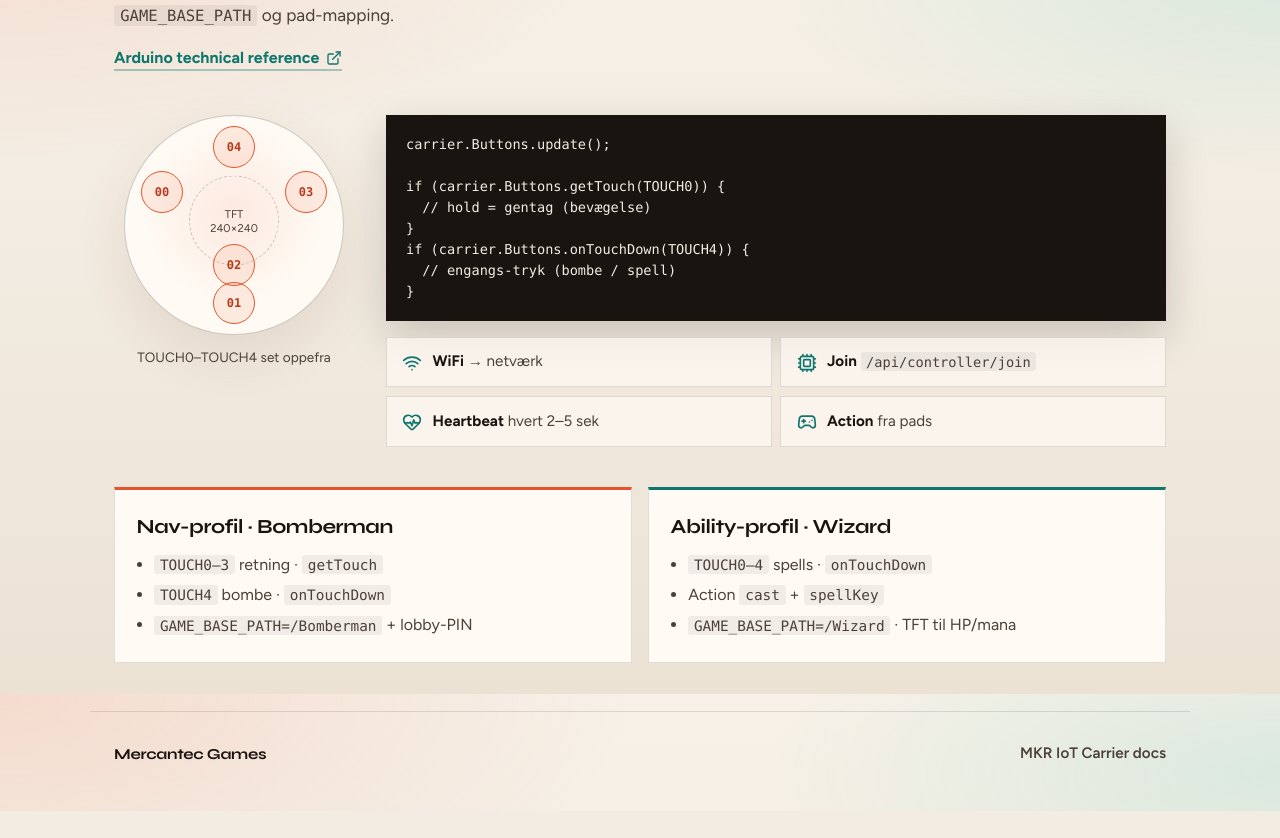
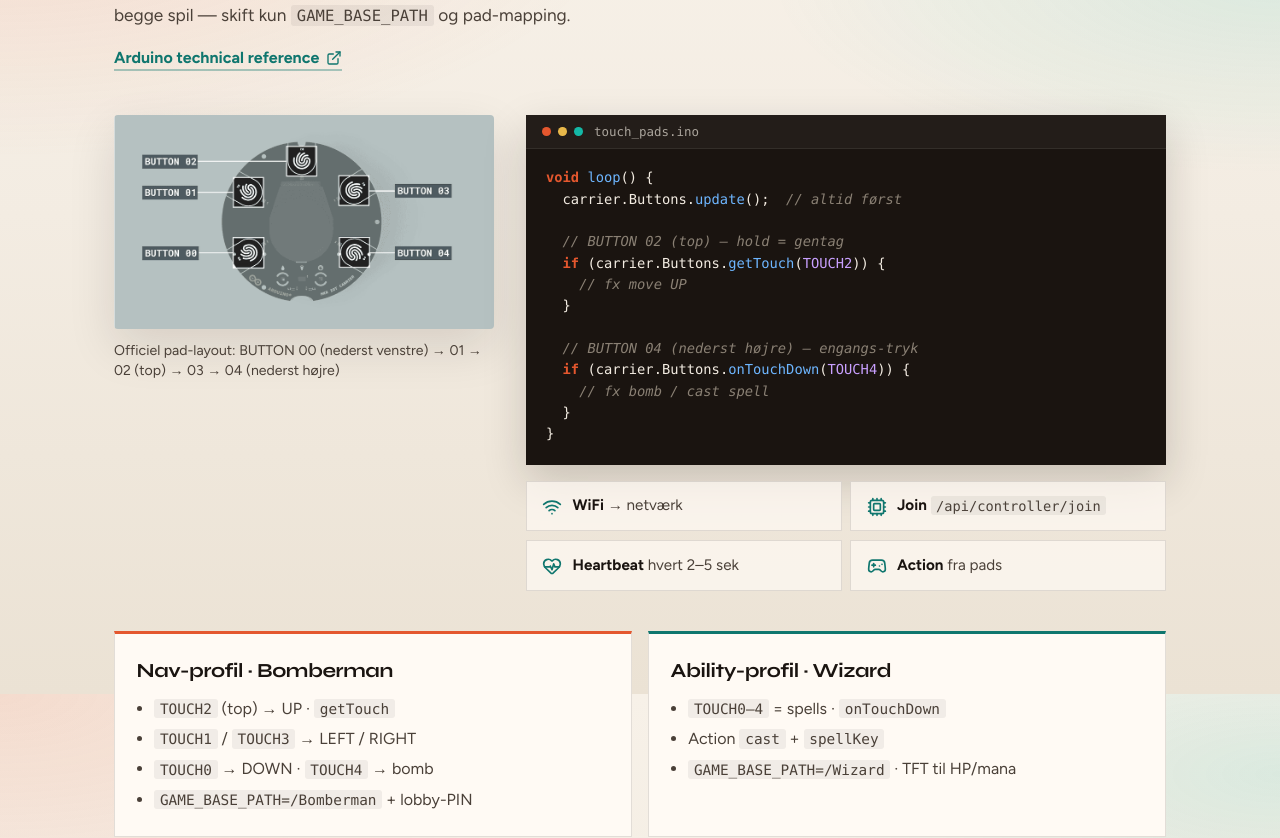
Before and after one commit to Mercantech/Games, a React (Vite) app in the folder web/: page / in a window 1280 px wide. Shown: the part 1706-2544 px from the top of the page. Before the commit the page ends 2517 px from the top, so only its background shows below. Built offline with nearby package versions, Linux system fonts and the light colour scheme.

Commit message:
Add carrier diagram and .ino syntax highlighting

```diff
--- a/web/src/App.css
+++ b/web/src/App.css
@@ -337,88 +337,28 @@
 
 @media (min-width: 800px) {
   .hw-row {
-    grid-template-columns: 240px 1fr;
+    grid-template-columns: minmax(260px, 380px) 1fr;
     align-items: start;
   }
 }
 
-.pad-diagram {
-  text-align: center;
+.carrier-figure {
+  margin: 0;
 }
 
-.pad-ring {
-  position: relative;
-  width: 220px;
-  height: 220px;
-  margin: 0 auto;
-  border-radius: 50%;
-  border: 1px solid var(--line-strong);
-  background:
-    radial-gradient(circle at 50% 45%, rgba(228, 87, 46, 0.1), transparent 55%),
-    #fffaf4;
-  box-shadow: 0 20px 50px rgba(26, 20, 16, 0.08);
-  animation: pad-glow 5s ease-in-out infinite;
+.carrier-img {
+  display: block;
+  width: 100%;
+  height: auto;
+  border-radius: 4px;
+  background: #c8c8c8;
+  box-shadow: 0 18px 48px rgba(26, 20, 16, 0.12);
 }
 
-.pad {
-  position: absolute;
-  width: 42px;
-  height: 42px;
-  border-radius: 50%;
-  border: 1.5px solid var(--ember);
-  background: rgba(228, 87, 46, 0.1);
-  color: var(--ember-deep);
-  font-family: ui-monospace, Consolas, monospace;
-  font-size: 0.75rem;
-  font-weight: 700;
-  display: grid;
-  place-items: center;
-}
-
-.pad-4 {
-  top: 10px;
-  left: 50%;
-  transform: translateX(-50%);
-}
-.pad-0 {
-  top: 55px;
-  left: 16px;
-}
-.pad-3 {
-  top: 55px;
-  right: 16px;
-}
-.pad-2 {
-  bottom: 48px;
-  left: 50%;
-  transform: translateX(-50%);
-}
-.pad-1 {
-  bottom: 10px;
-  left: 50%;
-  transform: translateX(-50%);
-}
-
-.pad-screen {
-  position: absolute;
-  top: 50%;
-  left: 50%;
-  transform: translate(-50%, -55%);
-  width: 90px;
-  height: 90px;
-  border-radius: 50%;
-  border: 1px dashed var(--line-strong);
-  display: grid;
-  place-content: center;
-  font-size: 0.7rem;
-  line-height: 1.25;
-  color: var(--ink-soft);
-  text-align: center;
-}
-
-.pad-caption {
-  margin: 0.85rem 0 0;
-  font-size: 0.85rem;
+.carrier-figure figcaption {
+  margin-top: 0.75rem;
+  font-size: 0.88rem;
+  line-height: 1.4;
   color: var(--ink-soft);
 }
 
@@ -428,16 +368,86 @@
   gap: 1rem;
 }
 
-.code-panel {
+/* ——— .ino syntax ——— */
+.ino-block {
   margin: 0;
-  padding: 1.15rem 1.25rem;
+  overflow: hidden;
+  background: #1a1410;
+  box-shadow: 0 16px 40px rgba(26, 20, 16, 0.18);
+}
+
+.ino-filename {
+  display: flex;
+  align-items: center;
+  gap: 0.5rem;
+  padding: 0.55rem 1rem;
+  font-family: ui-monospace, Consolas, monospace;
+  font-size: 0.78rem;
+  color: rgba(243, 236, 226, 0.65);
+  background: rgba(255, 255, 255, 0.04);
+  border-bottom: 1px solid rgba(243, 236, 226, 0.08);
+}
+
+.ino-filename::before {
+  content: "";
+  width: 0.55rem;
+  height: 0.55rem;
+  border-radius: 50%;
+  background: var(--ember);
+  box-shadow: 1rem 0 0 #e8b84a, 2rem 0 0 var(--arc-bright);
+  margin-right: 2.2rem;
+}
+
+.ino-pre {
+  margin: 0;
+  padding: 1.15rem 1.25rem 1.25rem;
   overflow-x: auto;
-  background: #1a1410;
+  font-family: ui-monospace, "Cascadia Code", Consolas, monospace;
+  font-size: 0.86rem;
+  line-height: 1.55;
   color: #f3ece2;
-  font-family: ui-monospace, Consolas, monospace;
-  font-size: 0.85rem;
-  line-height: 1.55;
-  box-shadow: 0 16px 40px rgba(26, 20, 16, 0.18);
+}
+
+.ino-pre code {
+  background: none;
+  padding: 0;
+  border-radius: 0;
+  font-size: inherit;
+  color: inherit;
+}
+
+.ino-line {
+  display: inline;
+}
+
+.ino-comment {
+  color: #8a8074;
+  font-style: italic;
+}
+
+.ino-string {
+  color: #7dcea0;
+}
+
+.ino-number {
+  color: #f0a06a;
+}
+
+.ino-keyword {
+  color: #e4572e;
+  font-weight: 600;
+}
+
+.ino-type {
+  color: #5ec4b8;
+}
+
+.ino-macro {
+  color: #c9a0ff;
+}
+
+.ino-fn {
+  color: #6eb6ff;
 }
 
 .flow {
@@ -583,16 +593,6 @@
   }
 }
 
-@keyframes pad-glow {
-  0%,
-  100% {
-    box-shadow: 0 20px 50px rgba(26, 20, 16, 0.08);
-  }
-  50% {
-    box-shadow: 0 24px 56px rgba(228, 87, 46, 0.14);
-  }
-}
-
 @media (prefers-reduced-motion: reduce) {
   .brand,
   .headline,
@@ -600,7 +600,6 @@
   .hero-ctas,
   .wash-ember,
   .wash-arc,
-  .pad-ring,
   .dest-bg,
   .dest-copy {
     animation: none !important;
--- a/web/src/App.tsx
+++ b/web/src/App.tsx
@@ -1,4 +1,6 @@
 import './App.css'
+import carrierButtons from './assets/mkr-iot-carrier-buttons.png'
+import { InoCode } from './InoCode'
 import {
   ArrowRight,
   ArrowUpRight,
@@ -11,6 +13,20 @@ import {
 
 const CARRIER_DOC =
   'https://docs.arduino.cc/tutorials/mkr-iot-carrier/mkr-iot-carrier-01-technical-reference/'
+
+const TOUCH_SNIPPET = `void loop() {
+  carrier.Buttons.update();  // altid først
+
+  // BUTTON 02 (top) – hold = gentag
+  if (carrier.Buttons.getTouch(TOUCH2)) {
+    // fx move UP
+  }
+
+  // BUTTON 04 (nederst højre) – engangs-tryk
+  if (carrier.Buttons.onTouchDown(TOUCH4)) {
+    // fx bomb / cast spell
+  }
+}`
 
 export default function App() {
   return (
@@ -79,8 +95,9 @@ export default function App() {
           <h2>Byg controlleren på MKR IoT Carrier</h2>
           <p>
             <strong>MKR WiFi 1010</strong> + <strong>MKR IoT Carrier</strong> (Oplà): fem
-            kapacitive pads, rund 1,3″ TFT (240×240) og WiFi til spil-serveren. Samme sketch-flow
-            til begge spil — skift kun <code>GAME_BASE_PATH</code> og pad-mapping.
+            kapacitive pads (BUTTON 00–04 = <code>TOUCH0</code>–<code>TOUCH4</code>), rund TFT og
+            WiFi til spil-serveren. Samme sketch-flow til begge spil — skift kun{' '}
+            <code>GAME_BASE_PATH</code> og pad-mapping.
           </p>
           <a className="doc-link" href={CARRIER_DOC} target="_blank" rel="noreferrer">
             Arduino technical reference <ExternalLink size={16} />
@@ -88,31 +105,22 @@ export default function App() {
         </div>
 
         <div className="hw-row">
-          <div className="pad-diagram" aria-hidden="true">
-            <div className="pad-ring">
-              <span className="pad pad-4">04</span>
-              <span className="pad pad-0">00</span>
-              <span className="pad pad-3">03</span>
-              <span className="pad pad-2">02</span>
-              <span className="pad pad-1">01</span>
-              <span className="pad-screen">
-                TFT
-                <br />
-                240×240
-              </span>
-            </div>
-            <p className="pad-caption">TOUCH0–TOUCH4 set oppefra</p>
-          </div>
+          <figure className="carrier-figure">
+            <img
+              className="carrier-img"
+              src={carrierButtons}
+              alt="Arduino MKR IoT Carrier set oppefra med BUTTON 00–04 markeret rundt om displayet"
+              width={640}
+              height={640}
+            />
+            <figcaption>
+              Officiel pad-layout: BUTTON 00 (nederst venstre) → 01 → 02 (top) → 03 → 04 (nederst
+              højre)
+            </figcaption>
+          </figure>
 
           <div className="code-stack">
-            <pre className="code-panel">{`carrier.Buttons.update();
-
-if (carrier.Buttons.getTouch(TOUCH0)) {
-  // hold = gentag (bevægelse)
-}
-if (carrier.Buttons.onTouchDown(TOUCH4)) {
-  // engangs-tryk (bombe / spell)
-}`}</pre>
+            <InoCode code={TOUCH_SNIPPET} filename="touch_pads.ino" />
             <ol className="flow">
               <li>
                 <Wifi size={20} />
@@ -147,10 +155,13 @@ if (carrier.Buttons.onTouchDown(TOUCH4)) {
             <h3>Nav-profil · Bomberman</h3>
             <ul>
               <li>
-                <code>TOUCH0–3</code> retning · <code>getTouch</code>
+                <code>TOUCH2</code> (top) → UP · <code>getTouch</code>
               </li>
               <li>
-                <code>TOUCH4</code> bombe · <code>onTouchDown</code>
+                <code>TOUCH1</code> / <code>TOUCH3</code> → LEFT / RIGHT
+              </li>
+              <li>
+                <code>TOUCH0</code> → DOWN · <code>TOUCH4</code> → bomb
               </li>
               <li>
                 <code>GAME_BASE_PATH=/Bomberman</code> + lobby-PIN
@@ -161,7 +172,7 @@ if (carrier.Buttons.onTouchDown(TOUCH4)) {
             <h3>Ability-profil · Wizard</h3>
             <ul>
               <li>
-                <code>TOUCH0–4</code> spells · <code>onTouchDown</code>
+                <code>TOUCH0–4</code> = spells · <code>onTouchDown</code>
               </li>
               <li>
                 Action <code>cast</code> + <code>spellKey</code>
--- /dev/null
+++ b/web/src/InoCode.tsx
@@ -0,0 +1,212 @@
+import type { ReactNode } from 'react'
+
+type TokenKind = 'comment' | 'string' | 'number' | 'keyword' | 'type' | 'macro' | 'fn' | 'plain'
+
+const KEYWORDS = new Set([
+  'if',
+  'else',
+  'for',
+  'while',
+  'do',
+  'switch',
+  'case',
+  'break',
+  'continue',
+  'return',
+  'true',
+  'false',
+  'nullptr',
+  'new',
+  'delete',
+  'class',
+  'struct',
+  'public',
+  'private',
+  'protected',
+  'virtual',
+  'const',
+  'static',
+  'void',
+  'int',
+  'long',
+  'short',
+  'char',
+  'bool',
+  'float',
+  'double',
+  'unsigned',
+  'signed',
+  'sizeof',
+  'typedef',
+  'using',
+  'namespace',
+  'template',
+  'typename',
+])
+
+const TYPES = new Set([
+  'String',
+  'MKRIoTCarrier',
+  'WiFiClient',
+  'WiFiSSLClient',
+  'HttpClient',
+  'JSONVar',
+])
+
+const MACROS = new Set([
+  'TOUCH0',
+  'TOUCH1',
+  'TOUCH2',
+  'TOUCH3',
+  'TOUCH4',
+  'SETUP',
+  'LOOP',
+  'HIGH',
+  'LOW',
+  'INPUT',
+  'OUTPUT',
+  'LED_BUILTIN',
+  'ST77XX_BLACK',
+  'ST77XX_WHITE',
+  'ST77XX_RED',
+  'ST77XX_GREEN',
+  'ST77XX_YELLOW',
+])
+
+function classifyIdent(word: string): TokenKind {
+  if (KEYWORDS.has(word)) return 'keyword'
+  if (TYPES.has(word)) return 'type'
+  if (MACROS.has(word) || /^[A-Z][A-Z0-9_]+$/.test(word)) return 'macro'
+  return 'plain'
+}
+
+function tokenizeLine(line: string): { kind: TokenKind; text: string }[] {
+  const tokens: { kind: TokenKind; text: string }[] = []
+  let i = 0
+
+  while (i < line.length) {
+    // line comment
+    if (line[i] === '/' && line[i + 1] === '/') {
+      tokens.push({ kind: 'comment', text: line.slice(i) })
+      break
+    }
+
+    // string
+    if (line[i] === '"') {
+      let j = i + 1
+      while (j < line.length) {
+        if (line[j] === '\\') {
+          j += 2
+          continue
+        }
+        if (line[j] === '"') {
+          j++
+          break
+        }
+        j++
+      }
+      tokens.push({ kind: 'string', text: line.slice(i, j) })
+      i = j
+      continue
+    }
+
+    // char
+    if (line[i] === "'") {
+      let j = i + 1
+      while (j < line.length) {
+        if (line[j] === '\\') {
+          j += 2
+          continue
+        }
+        if (line[j] === "'") {
+          j++
+          break
+        }
+        j++
+      }
+      tokens.push({ kind: 'string', text: line.slice(i, j) })
+      i = j
+      continue
+    }
+
+    // preprocessor
+    if (line[i] === '#' && (i === 0 || /^\s*$/.test(line.slice(0, i)))) {
+      tokens.push({ kind: 'macro', text: line.slice(i) })
+      break
+    }
+
+    // number
+    if (/\d/.test(line[i]) && (i === 0 || !/[\w$]/.test(line[i - 1]))) {
+      let j = i
+      while (j < line.length && /[\d.xXa-fA-F]/.test(line[j])) j++
+      tokens.push({ kind: 'number', text: line.slice(i, j) })
+      i = j
+      continue
+    }
+
+    // identifier / keyword
+    if (/[A-Za-z_]/.test(line[i])) {
+      let j = i + 1
+      while (j < line.length && /[\w]/.test(line[j])) j++
+      const word = line.slice(i, j)
+      // function call: ident followed by (
+      let k = j
+      while (k < line.length && /\s/.test(line[k])) k++
+      if (line[k] === '(' && !KEYWORDS.has(word) && !TYPES.has(word) && !MACROS.has(word)) {
+        tokens.push({ kind: 'fn', text: word })
+      } else {
+        tokens.push({ kind: classifyIdent(word), text: word })
+      }
+      i = j
+      continue
+    }
+
+    // plain punctuation / whitespace chunk
+    let j = i + 1
+    while (
+      j < line.length &&
+      !/[A-Za-z_0-9"'#]/.test(line[j]) &&
+      !(line[j] === '/' && line[j + 1] === '/')
+    ) {
+      j++
+    }
+    tokens.push({ kind: 'plain', text: line.slice(i, j) })
+    i = j
+  }
+
+  return tokens
+}
+
+function highlightIno(code: string): ReactNode[] {
+  const lines = code.replace(/\r\n/g, '\n').split('\n')
+  return lines.map((line, lineIdx) => (
+    <span key={lineIdx} className="ino-line">
+      {tokenizeLine(line).map((tok, tokIdx) =>
+        tok.kind === 'plain' ? (
+          <span key={tokIdx}>{tok.text}</span>
+        ) : (
+          <span key={tokIdx} className={`ino-${tok.kind}`}>
+            {tok.text}
+          </span>
+        ),
+      )}
+      {lineIdx < lines.length - 1 ? '\n' : null}
+    </span>
+  ))
+}
+
+type InoCodeProps = {
+  code: string
+  filename?: string
+}
+
+export function InoCode({ code, filename = 'controller.ino' }: InoCodeProps) {
+  return (
+    <figure className="ino-block">
+      <figcaption className="ino-filename">{filename}</figcaption>
+      <pre className="ino-pre">
+        <code className="language-ino">{highlightIno(code.trimEnd())}</code>
+      </pre>
+    </figure>
+  )
+}
```
Also changed, not shown: web/src/assets/mkr-iot-carrier-buttons.png (added).
